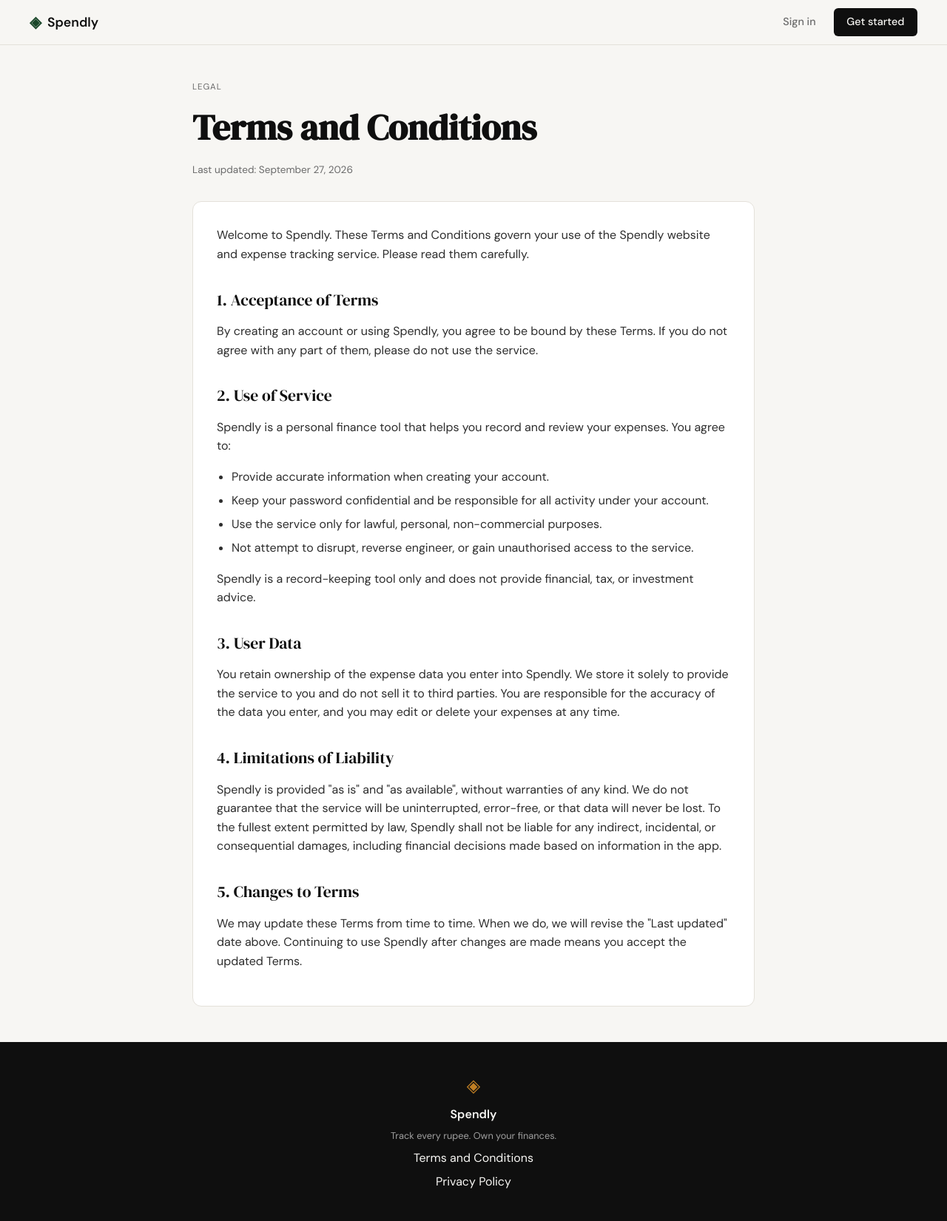
After one commit to Rasika240690/spendly, a Flask app: page /terms in a window 1280 px wide. The commit adds this page. Shown: the whole page at 74% size. Run offline with Flask 3, Linux system fonts and the light colour scheme.

Commit message:
landing: add terms and conditions page and route
Co-Authored-By: Claude Opus 5.5 <noreply@anthropic.com>

```diff
--- a/app.py
+++ b/app.py
@@ -1,6 +1,27 @@
-from flask import Flask, render_template
+from flask import Flask, redirect, render_template, request, session, url_for
+from werkzeug.security import check_password_hash, generate_password_hash
+
+from database.db import get_db, init_db, seed_db
 
 app = Flask(__name__)
+app.config["SECRET_KEY"] = "spendly-dev-secret-key"
+
+init_db()
+seed_db()
+
+
+def get_logged_in_user():
+    user_id = session.get("user_id")
+    if not user_id:
+        return None
+
+    conn = get_db()
+    user = conn.execute(
+        "SELECT id, name, email FROM users WHERE id = ?",
+        (user_id,),
+    ).fetchone()
+    conn.close()
+    return user
 
 
 # ------------------------------------------------------------------ #
@@ -9,46 +30,184 @@ app = Flask(__name__)
 
 @app.route("/")
 def landing():
+    if session.get("user_id"):
+        return redirect(url_for("profile"))
     return render_template("landing.html")
 
 
-@app.route("/register")
+@app.route("/register", methods=["GET", "POST"])
 def register():
+    if request.method == "POST":
+        name = request.form.get("name", "").strip()
+        email = request.form.get("email", "").strip().lower()
+        password = request.form.get("password", "")
+
+        if not name or not email or not password:
+            return render_template("register.html", error="Please fill in all fields."), 400
+
+        if len(password) < 8:
+            return render_template("register.html", error="Password must be at least 8 characters long."), 400
+
+        conn = get_db()
+        existing = conn.execute(
+            "SELECT id FROM users WHERE email = ?",
+            (email,),
+        ).fetchone()
+
+        if existing:
+            conn.close()
+            return render_template("register.html", error="An account with that email already exists."), 400
+
+        conn.execute(
+            "INSERT INTO users (name, email, password) VALUES (?, ?, ?)",
+            (name, email, generate_password_hash(password)),
+        )
+        conn.commit()
+        conn.close()
+        return redirect(url_for("login"))
+
     return render_template("register.html")
 
 
-@app.route("/login")
+@app.route("/login", methods=["GET", "POST"])
 def login():
+    if request.method == "POST":
+        email = request.form.get("email", "").strip().lower()
+        password = request.form.get("password", "")
+
+        conn = get_db()
+        user = conn.execute(
+            "SELECT id, name, email, password FROM users WHERE email = ?",
+            (email,),
+        ).fetchone()
+        conn.close()
+
+        if user is None or not check_password_hash(user["password"], password):
+            return render_template("login.html", error="Invalid email or password."), 401
+
+        session["user_id"] = user["id"]
+        session["user_name"] = user["name"]
+        return redirect(url_for("profile"))
+
     return render_template("login.html")
 
 
-# ------------------------------------------------------------------ #
-# Placeholder routes — students will implement these                  #
-# ------------------------------------------------------------------ #
+@app.route("/terms")
+def terms():
+    return render_template("terms.html")
+
 
 @app.route("/logout")
 def logout():
-    return "Logout — coming in Step 3"
+    session.clear()
+    return redirect(url_for("login"))
 
 
 @app.route("/profile")
 def profile():
-    return "Profile page — coming in Step 4"
+    user = get_logged_in_user()
+    if user is None:
+        return redirect(url_for("login"))
+
+    conn = get_db()
+    expenses = conn.execute(
+        "SELECT * FROM expenses WHERE user_id = ? ORDER BY date DESC, id DESC",
+        (user["id"],),
+    ).fetchall()
+    total = sum(float(item["amount"]) for item in expenses)
+    conn.close()
+
+    return render_template("profile.html", user=user, expenses=expenses, total=total)
 
 
-@app.route("/expenses/add")
+@app.route("/expenses/add", methods=["GET", "POST"])
 def add_expense():
-    return "Add expense — coming in Step 7"
+    user = get_logged_in_user()
+    if user is None:
+        return redirect(url_for("login"))
+
+    if request.method == "POST":
+        category = request.form.get("category", "").strip()
+        amount = request.form.get("amount", "").strip()
+        description = request.form.get("description", "").strip()
+        date = request.form.get("date", "").strip()
+
+        if not category or not amount or not date:
+            return render_template(
+                "expense_form.html",
+                expense=None,
+                action="Add",
+                error="Category, amount, and date are required.",
+            ), 400
+
+        conn = get_db()
+        conn.execute(
+            "INSERT INTO expenses (user_id, category, amount, description, date) VALUES (?, ?, ?, ?, ?)",
+            (user["id"], category, float(amount), description, date),
+        )
+        conn.commit()
+        conn.close()
+        return redirect(url_for("profile"))
+
+    return render_template("expense_form.html", expense=None, action="Add")
 
 
-@app.route("/expenses/<int:id>/edit")
+@app.route("/expenses/<int:id>/edit", methods=["GET", "POST"])
 def edit_expense(id):
-    return "Edit expense — coming in Step 8"
+    user = get_logged_in_user()
+    if user is None:
+        return redirect(url_for("login"))
+
+    conn = get_db()
+    expense = conn.execute(
+        "SELECT * FROM expenses WHERE id = ? AND user_id = ?",
+        (id, user["id"]),
+    ).fetchone()
+    conn.close()
+
+    if expense is None:
+        return redirect(url_for("profile"))
+
+    if request.method == "POST":
+        category = request.form.get("category", "").strip()
+        amount = request.form.get("amount", "").strip()
+        description = request.form.get("description", "").strip()
+        date = request.form.get("date", "").strip()
+
+        if not category or not amount or not date:
+            return render_template(
+                "expense_form.html",
+                expense=expense,
+                action="Edit",
+                error="Category, amount, and date are required.",
+            ), 400
+
+        conn = get_db()
+        conn.execute(
+            "UPDATE expenses SET category = ?, amount = ?, description = ?, date = ? WHERE id = ? AND user_id = ?",
+            (category, float(amount), description, date, id, user["id"]),
+        )
+        conn.commit()
+        conn.close()
+        return redirect(url_for("profile"))
+
+    return render_template("expense_form.html", expense=expense, action="Edit")
 
 
-@app.route("/expenses/<int:id>/delete")
+@app.route("/expenses/<int:id>/delete", methods=["GET", "POST"])
 def delete_expense(id):
-    return "Delete expense — coming in Step 9"
+    user = get_logged_in_user()
+    if user is None:
+        return redirect(url_for("login"))
+
+    conn = get_db()
+    conn.execute(
+        "DELETE FROM expenses WHERE id = ? AND user_id = ?",
+        (id, user["id"]),
+    )
+    conn.commit()
+    conn.close()
+    return redirect(url_for("profile"))
 
 
 if __name__ == "__main__":
--- a/static/css/style.css
+++ b/static/css/style.css
@@ -478,6 +478,212 @@ a { color: inherit; text-decoration: none; }
 .auth-switch a:hover { text-decoration: underline; }
 
 /* ------------------------------------------------------------------ */
+/* Profile page                                                        */
+/* ------------------------------------------------------------------ */
+
+.profile-page {
+    padding: 3rem 2rem;
+}
+
+.profile-shell {
+    max-width: 980px;
+    margin: 0 auto;
+}
+
+.profile-header {
+    display: flex;
+    justify-content: space-between;
+    align-items: center;
+    gap: 1rem;
+    margin-bottom: 2rem;
+}
+
+.eyebrow {
+    letter-spacing: 0.08em;
+    text-transform: uppercase;
+    font-size: 0.72rem;
+    color: var(--ink-muted);
+    margin-bottom: 0.4rem;
+}
+
+.page-title {
+    font-family: var(--font-display);
+    font-size: clamp(2rem, 4vw, 3rem);
+    color: var(--ink);
+}
+
+.profile-actions {
+    display: flex;
+    align-items: center;
+    gap: 0.75rem;
+}
+
+.summary-grid {
+    display: grid;
+    grid-template-columns: repeat(2, minmax(180px, 1fr));
+    gap: 1rem;
+    margin-bottom: 2rem;
+}
+
+.summary-card {
+    background: var(--paper-card);
+    border: 1px solid var(--border);
+    border-radius: var(--radius-md);
+    padding: 1.5rem;
+}
+
+.summary-card.highlight {
+    background: var(--accent-light);
+    border-color: rgba(26, 71, 42, 0.18);
+}
+
+.summary-label {
+    display: block;
+    color: var(--ink-muted);
+    font-size: 0.75rem;
+    text-transform: uppercase;
+    letter-spacing: 0.08em;
+    margin-bottom: 0.5rem;
+}
+
+.summary-value {
+    font-family: var(--font-display);
+    font-size: clamp(1.5rem, 3vw, 2.2rem);
+    color: var(--ink);
+}
+
+.expense-panel {
+    background: var(--paper-card);
+    border: 1px solid var(--border);
+    border-radius: var(--radius-md);
+    padding: 1.5rem;
+}
+
+.panel-header {
+    margin-bottom: 1.25rem;
+}
+
+.panel-header h2 {
+    font-family: var(--font-display);
+    font-size: 1.5rem;
+    color: var(--ink);
+}
+
+.expense-list {
+    display: flex;
+    flex-direction: column;
+    gap: 0.9rem;
+}
+
+.expense-item {
+    display: flex;
+    align-items: center;
+    justify-content: space-between;
+    gap: 1rem;
+    padding: 1rem 0;
+    border-top: 1px solid var(--border-soft);
+}
+
+.expense-item:first-child {
+    border-top: none;
+    padding-top: 0;
+}
+
+.expense-main {
+    display: flex;
+    align-items: center;
+    justify-content: space-between;
+    width: 100%;
+    gap: 1rem;
+}
+
+.expense-category {
+    font-weight: 600;
+    color: var(--ink);
+    margin-bottom: 0.1rem;
+}
+
+.expense-desc {
+    font-size: 0.82rem;
+    color: var(--ink-muted);
+}
+
+.expense-meta {
+    font-size: 0.8rem;
+    color: var(--ink-muted);
+}
+
+.expense-actions {
+    display: flex;
+    align-items: flex-end;
+    flex-direction: column;
+    gap: 0.55rem;
+}
+
+.expense-amount {
+    font-weight: 700;
+    color: var(--ink);
+}
+
+.mini-actions {
+    display: flex;
+    gap: 0.85rem;
+    font-size: 0.8rem;
+}
+
+.mini-actions a {
+    color: var(--accent);
+}
+
+.danger-link {
+    color: var(--danger) !important;
+}
+
+.empty-state {
+    text-align: center;
+    padding: 2rem 1rem 1rem;
+}
+
+.empty-state p {
+    color: var(--ink-muted);
+    margin-bottom: 1rem;
+}
+
+/* ------------------------------------------------------------------ */
+/* Legal pages                                                         */
+/* ------------------------------------------------------------------ */
+
+.legal-shell { max-width: 760px; }
+
+.legal-header { margin-bottom: 2rem; }
+
+.legal-updated {
+    font-size: 0.85rem;
+    color: var(--ink-muted);
+    margin-top: 0.5rem;
+}
+
+.legal-content { padding: 2rem; }
+
+.legal-content h2 {
+    font-family: var(--font-display);
+    font-size: 1.35rem;
+    font-weight: 400;
+    color: var(--ink);
+    margin: 2rem 0 0.75rem;
+}
+
+.legal-content p { color: var(--ink-soft); margin-bottom: 1rem; }
+
+.legal-content ul {
+    color: var(--ink-soft);
+    padding-left: 1.25rem;
+    margin-bottom: 1rem;
+}
+
+.legal-content li { margin-bottom: 0.4rem; }
+
+/* ------------------------------------------------------------------ */
 /* Footer                                                              */
 /* ------------------------------------------------------------------ */
 
--- a/templates/base.html
+++ b/templates/base.html
@@ -34,7 +34,7 @@
             <span class="brand-icon">◈</span>
             <span class="footer-name">Spendly</span>
             <p class="footer-copy">Track every rupee. Own your finances.</p>
-            <a href="#">Terms and Conditions</a>
+            <a href="/terms">Terms and Conditions</a>
             <a href="#">Privacy Policy</a>
         </div>
     </footer>
--- /dev/null
+++ b/templates/terms.html
@@ -0,0 +1,70 @@
+{% extends "base.html" %}
+
+{% block title %}Terms and Conditions — Spendly{% endblock %}
+
+{% block content %}
+
+<section class="profile-page">
+    <div class="profile-shell legal-shell">
+        <div class="legal-header">
+            <p class="eyebrow">Legal</p>
+            <h1 class="page-title">Terms and Conditions</h1>
+            <p class="legal-updated">Last updated: September 27, 2026</p>
+        </div>
+
+        <div class="expense-panel legal-content">
+            <p>
+                Welcome to Spendly. These Terms and Conditions govern your use of the
+                Spendly website and expense tracking service. Please read them carefully.
+            </p>
+
+            <h2>1. Acceptance of Terms</h2>
+            <p>
+                By creating an account or using Spendly, you agree to be bound by these
+                Terms. If you do not agree with any part of them, please do not use the service.
+            </p>
+
+            <h2>2. Use of Service</h2>
+            <p>
+                Spendly is a personal finance tool that helps you record and review your
+                expenses. You agree to:
+            </p>
+            <ul>
+                <li>Provide accurate information when creating your account.</li>
+                <li>Keep your password confidential and be responsible for all activity under your account.</li>
+                <li>Use the service only for lawful, personal, non-commercial purposes.</li>
+                <li>Not attempt to disrupt, reverse engineer, or gain unauthorised access to the service.</li>
+            </ul>
+            <p>
+                Spendly is a record-keeping tool only and does not provide financial,
+                tax, or investment advice.
+            </p>
+
+            <h2>3. User Data</h2>
+            <p>
+                You retain ownership of the expense data you enter into Spendly. We store
+                it solely to provide the service to you and do not sell it to third parties.
+                You are responsible for the accuracy of the data you enter, and you may
+                edit or delete your expenses at any time.
+            </p>
+
+            <h2>4. Limitations of Liability</h2>
+            <p>
+                Spendly is provided "as is" and "as available", without warranties of any
+                kind. We do not guarantee that the service will be uninterrupted, error-free,
+                or that data will never be lost. To the fullest extent permitted by law,
+                Spendly shall not be liable for any indirect, incidental, or consequential
+                damages, including financial decisions made based on information in the app.
+            </p>
+
+            <h2>5. Changes to Terms</h2>
+            <p>
+                We may update these Terms from time to time. When we do, we will revise the
+                "Last updated" date above. Continuing to use Spendly after changes are made
+                means you accept the updated Terms.
+            </p>
+        </div>
+    </div>
+</section>
+
+{% endblock %}
```
Also changed, not shown: database/db.py (+79 -5 lines), templates/expense_form.html (added, +44 -0 lines), templates/profile.html (added, +67 -0 lines), tests/test_app.py (added, +52 -0 lines).
